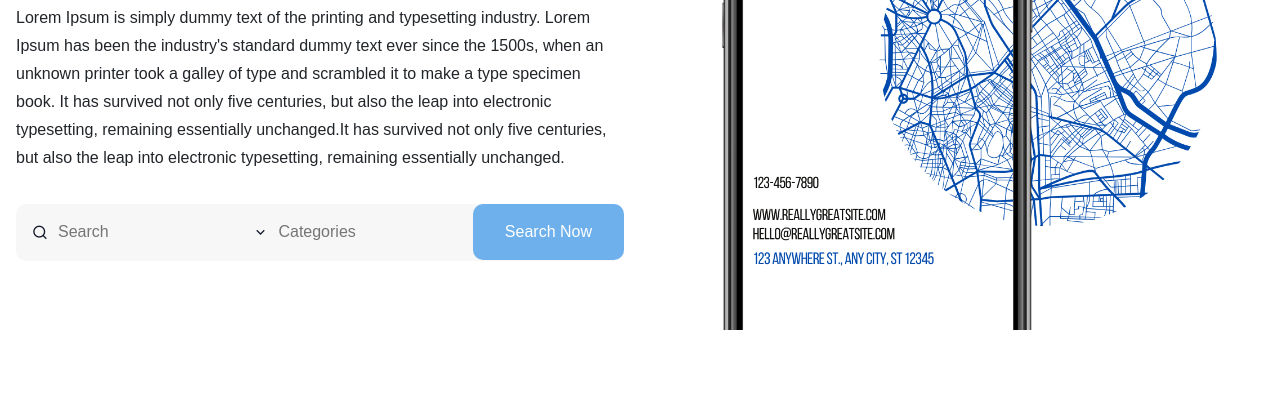
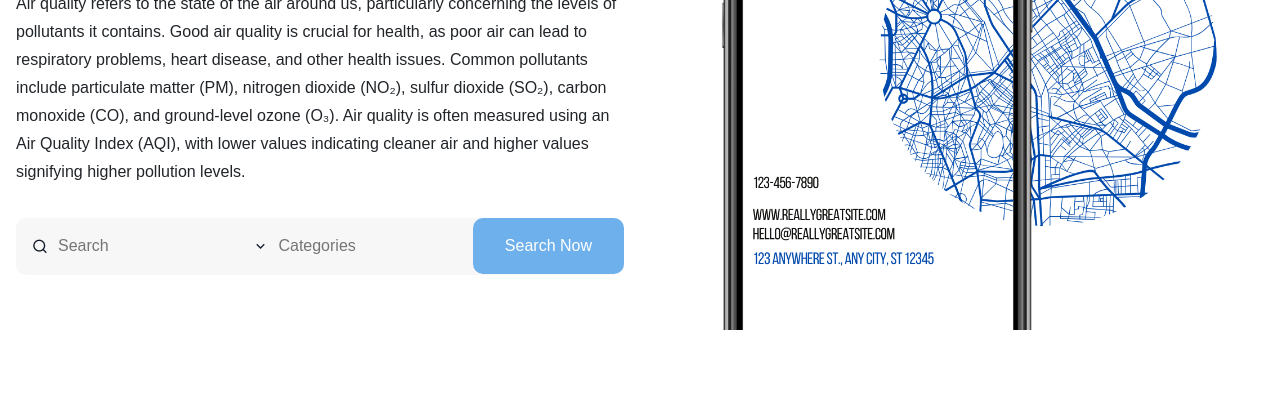
Before and after one commit to AnupriyaBaskar/ChenAirview, a plain HTML site: page index.html in a window 1280 px wide. Shown: the part 392-800 px from the top of the page. Drawn offline with nearby package versions, Linux system fonts and the light colour scheme.

Commit message:
Update index.html

```diff
--- a/index.html
+++ b/index.html
@@ -66,7 +66,7 @@
         <div class="header_content">
             <h1>Find the<span> AQI </span> (Air Quality Index).</h1>
             <p>
-                Lorem Ipsum is simply dummy text of the printing and typesetting industry. Lorem Ipsum has been the industry's standard dummy text ever since the 1500s, when an unknown printer took a galley of type and scrambled it to make a type specimen book. It has survived not only five centuries, but also the leap into electronic typesetting, remaining essentially unchanged.It has survived not only five centuries, but also the leap into electronic typesetting, remaining essentially unchanged.
+                Air quality refers to the state of the air around us, particularly concerning the levels of pollutants it contains. Good air quality is crucial for health, as poor air can lead to respiratory problems, heart disease, and other health issues. Common pollutants include particulate matter (PM), nitrogen dioxide (NO₂), sulfur dioxide (SO₂), carbon monoxide (CO), and ground-level ozone (O₃). Air quality is often measured using an Air Quality Index (AQI), with lower values indicating cleaner air and higher values signifying higher pollution levels.
             </p>
             <form action="">
                 <div class="input_row">
```
